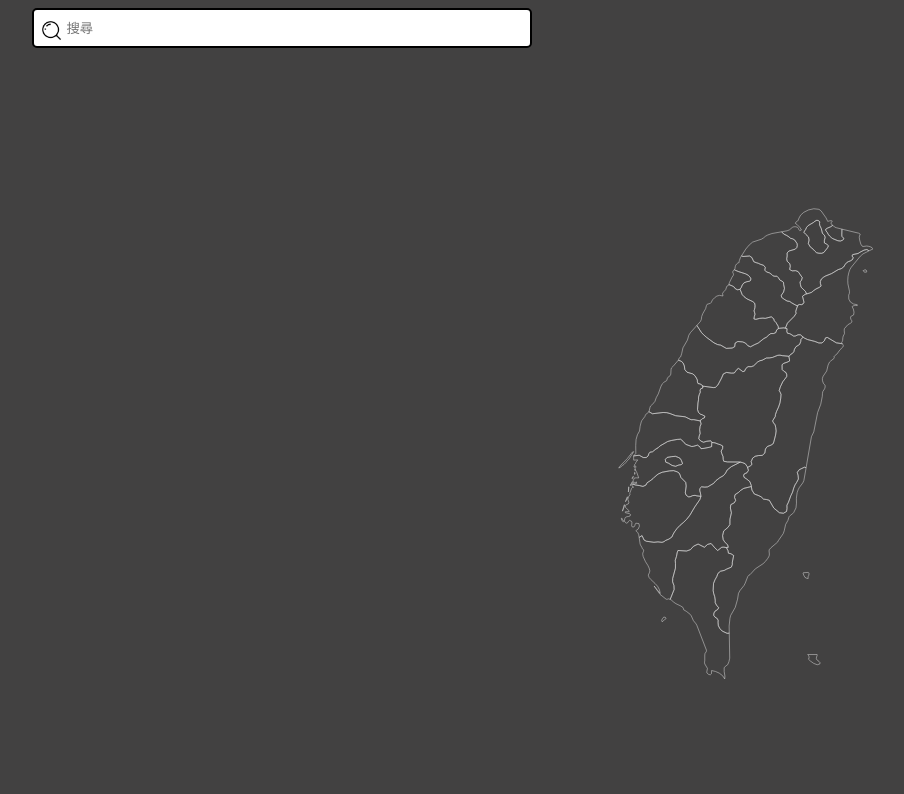
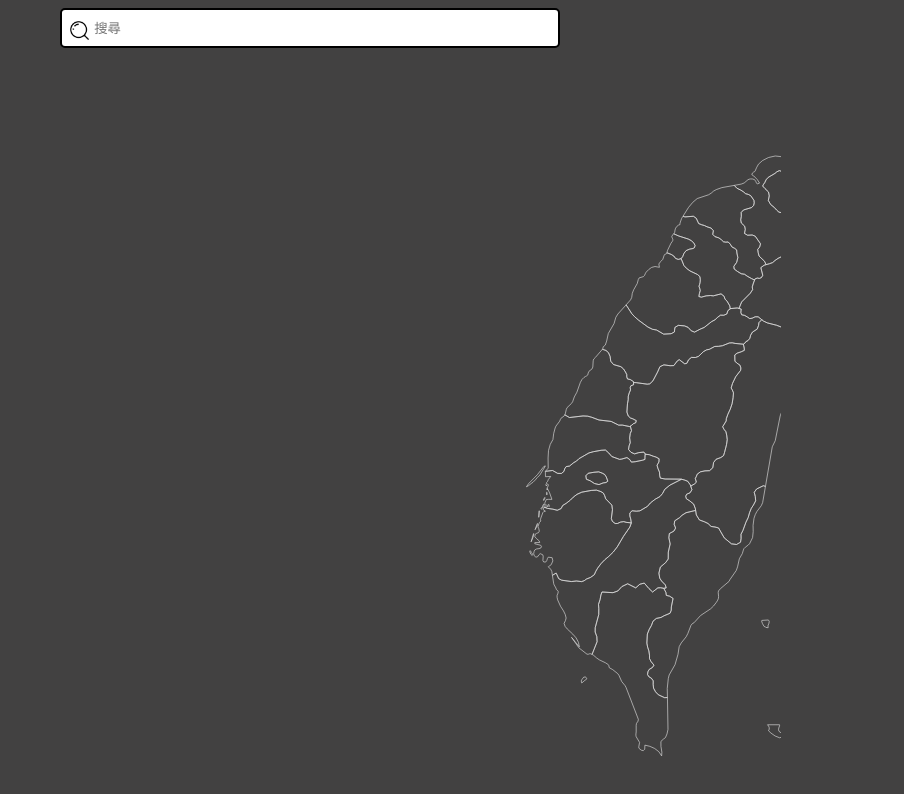
Before and after one commit to olivervvvv/foodweb, a Vue app: page / in a window 1280 px wide. Shown: the top 794 px of the page, without its empty margins (236-1140 px from the left). Built offline with nearby package versions, Linux system fonts and the light colour scheme.

Commit message:
地圖大小更新

```diff
--- a/src/components/icons/taiwanmap.vue
+++ b/src/components/icons/taiwanmap.vue
@@ -44,7 +44,7 @@ export default {
   </div>
   <!-- Generator: Adobe Illustrator 24.0.1, SVG Export Plug-In . SVG Version: 6.00 Build 0)  -->
   <svg version="1.1" id="圖層_1" xmlns="http://www.w3.org/2000/svg" xmlns:xlink="http://www.w3.org/1999/xlink" x="0px" y="0px"
-      viewBox="400 0 600 1295" style="enable-background:new 0 0 1000 1295;" xml:space="preserve" >
+      viewBox="500 0 300 1295" style="enable-background:new 0 0 1000 1295;" xml:space="preserve" >
   <!-- 	高雄 -->
   <path id="高雄市" @click="handlePathClick" class="st0" d="M739.8,786.9l1.9,5.8l-3,5l-5.6,2.4l-1.4,3.2l1,4l5.6,3.6l6.3,5.2l2.8,7.6l0.3,2.5l-15.6,3.8
     l-6.4,4.1l-4,3.9l-7.8,5.1l-0.9,5.7l2.3,6l-2.7,4.9l-7.4,4l-0.8,6.9l2.1,9.9l-3,13.2l-0.1,11.2l-4.3,5.9l-8.5,7.2l-2.3,9.8l1.3,8.1
```
